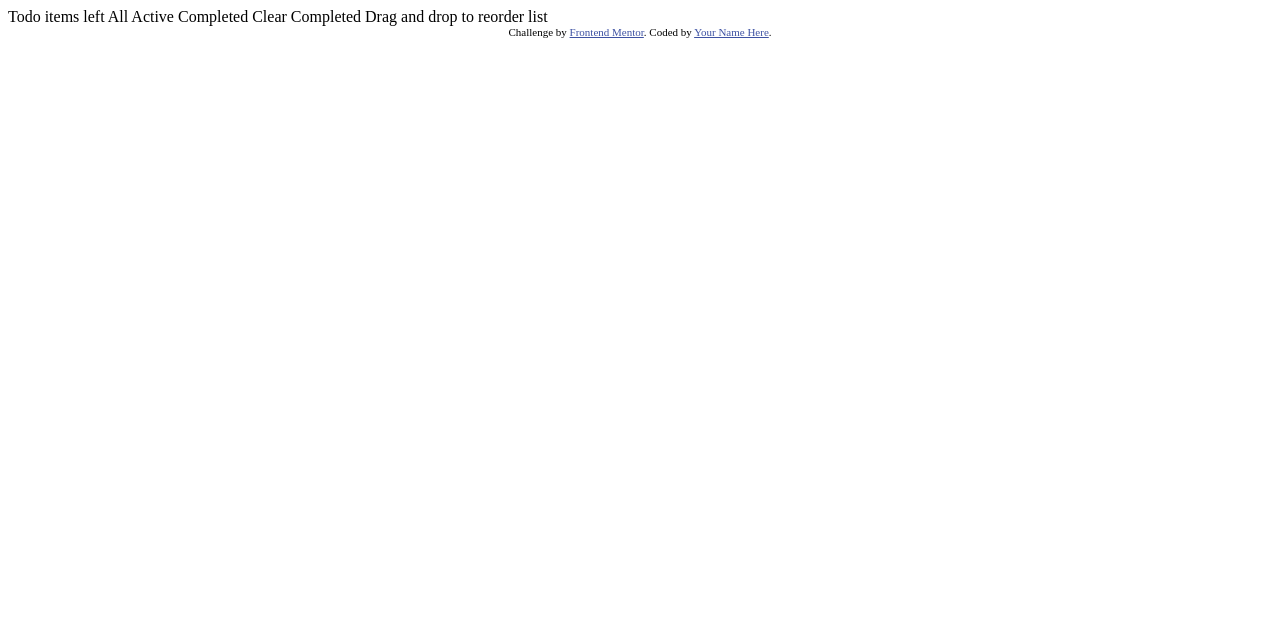
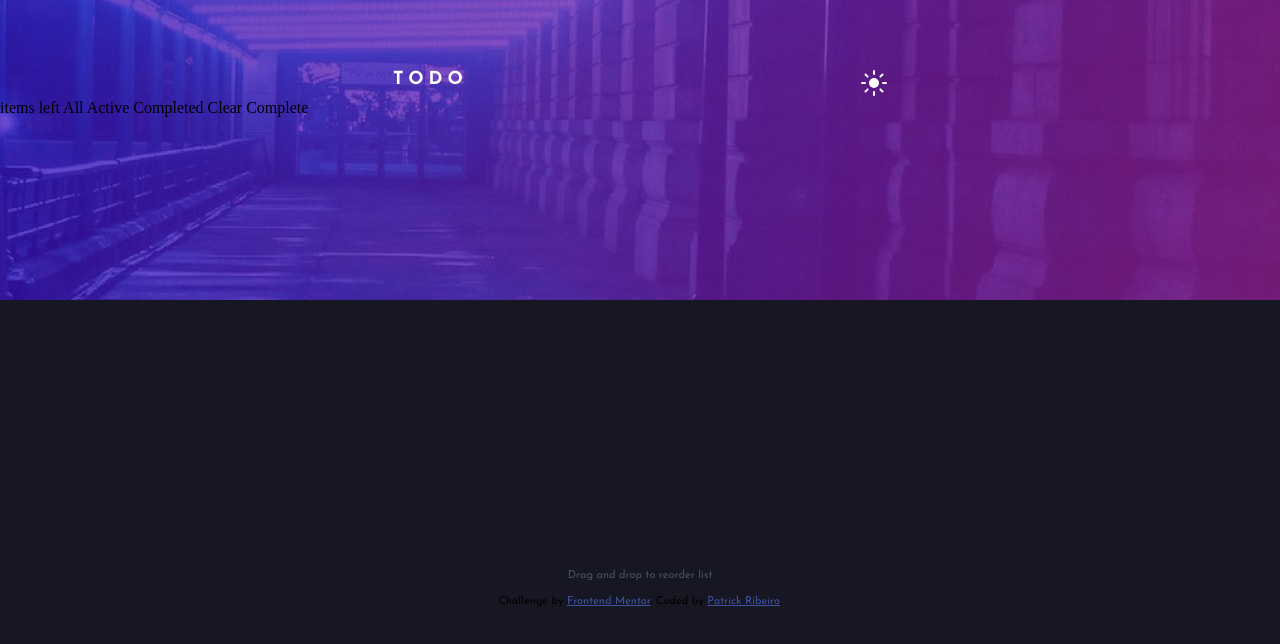
Before and after one commit to PatrickSant0s/todo-app-main, a plain HTML site: page index.html in a window 1280 px wide. Drawn offline with Linux system fonts and the light colour scheme.

Commit message:
Layout do site
realizando a criação

```diff
--- a/index.html
+++ b/index.html
@@ -1,36 +1,55 @@
 <!DOCTYPE html>
 <html lang="en">
+
 <head>
   <meta charset="UTF-8">
-  <meta name="viewport" content="width=device-width, initial-scale=1.0"> <!-- displays site properly based on user's device -->
+  <meta name="viewport" content="width=device-width, initial-scale=1.0">
+  <link rel="stylesheet" href="style.css">
+  <link rel="preconnect" href="https://fonts.googleapis.com">
+  <link rel="preconnect" href="https://fonts.gstatic.com" crossorigin>
+  <link href="https://fonts.googleapis.com/css2?family=Josefin+Sans:wght@400;700&display=swap" rel="stylesheet">
+
+
 
   <link rel="icon" type="image/png" sizes="32x32" href="./images/favicon-32x32.png">
 
   <title>Frontend Mentor | Todo app</title>
+</head>
 
-  <!-- Feel free to remove these styles or customise in your own stylesheet 👍 -->
-  <style>
-    .attribution { font-size: 11px; text-align: center; }
-    .attribution a { color: hsl(228, 45%, 44%); }
-  </style>
-</head>
 <body>
+  <header>
 
-  Todo
+    <div class="container">
 
-  <!-- Add dynamic number --> items left
+      <div class="titulo">
+        <h1>TODO</h1>
+
+      </div>
+      <button id="botao-alterar-tema"><img src="images/icon-sun.svg" alt="imagem do Sol" class="imagem-botao"></button>
+    </div>
+<nav>
+
+
+        items left
 
         All
         Active
         Completed
 
-  Clear Completed
 
-  Drag and drop to reorder list
+      Clear Complete
+</nav>
 
+  </header>
+  <rodape>
+    <p class="texto_rodape"> Drag and drop to reorder list </p>
     <div class="attribution">
       Challenge by <a href="https://www.frontendmentor.io?ref=challenge" target="_blank">Frontend Mentor</a>.
-    Coded by <a href="#">Your Name Here</a>.
+      Coded by <a href="#">Patrick Ribeiro</a>.
+
     </div>
+
+  </rodape>
 </body>
+
 </html>
--- /dev/null
+++ b/style.css
@@ -0,0 +1,93 @@
+/* reset*/
+
+:root {
+    --font-principal: 'Josefin Sans';
+}
+
+
+* {
+    margin: 0;
+    padding: 0;
+}
+
+body {
+    max-width: 1440px;
+    width: 100hv;
+    background-color: hsl(235, 21%, 11%);
+}
+
+header {
+    background-image: url(images/bg-desktop-dark.jpg);
+    background-repeat: no-repeat;
+    height: 40vh;
+
+}
+
+img {
+    width: 100%;
+}
+
+.container {
+    display: flex;
+    justify-content: space-evenly;
+    padding-top: 70px
+}
+
+.titulo {
+    font-size: 18px;
+    font-family: var(--font-principal);
+    color: #fff;
+    font-weight: 700px;
+
+}
+
+h1 {
+    letter-spacing: 5px;
+    font-size: 18px;
+}
+
+
+#botao-alterar-tema {
+    background: none;
+    border: none;
+    cursor: pointer;
+}
+nav {
+    text-decoration: none;
+}
+
+
+rodape {
+    font-family: var(--font-principal);
+    text-align: center;
+    font-size: 10px;
+    padding-bottom: 0;
+
+}
+
+
+
+
+
+.texto_rodape {
+    margin-top: 250px;
+    font-size: 11px;
+    color: hsl(233, 14%, 35%);
+}
+
+
+
+
+
+
+
+.attribution {
+    font-size: 11px;
+    text-align: center;
+    padding: 15px;
+     padding-bottom: 0;
+}
+
+.attribution a {
+    color: hsl(228, 45%, 44%);
+}
```
Lines whose indentation alone changed are shown as unchanged.
